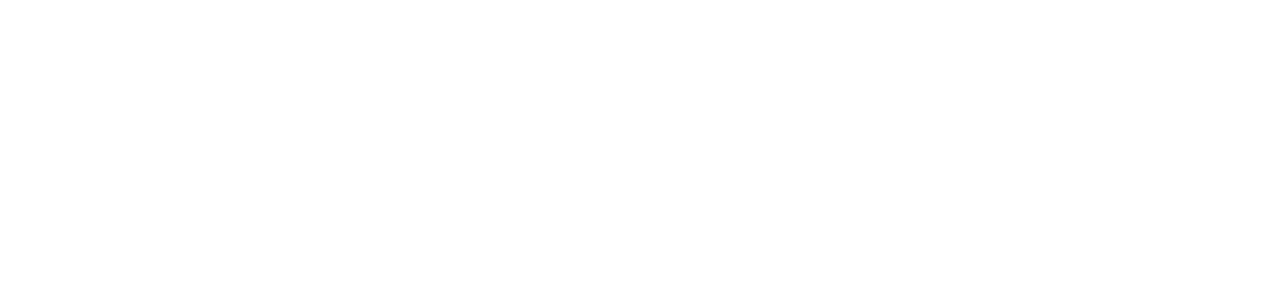
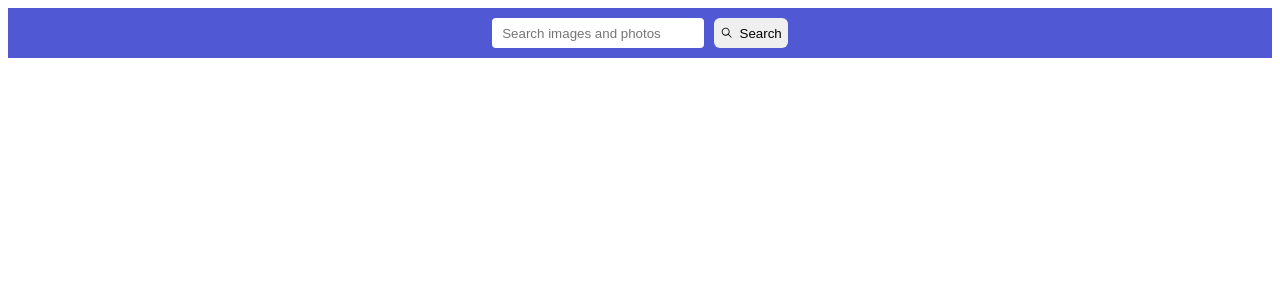
Before and after one commit to TyshchenkoYulia/goit-react-hw-04, a React (Vite) app: page / in a window 1280 px wide. Shown: the top 300 px of the page. Built offline with nearby package versions, Linux system fonts and the light colour scheme.

Commit message:
added task 1

```diff
--- a/package.json
+++ b/package.json
@@ -11,7 +11,9 @@
   },
   "dependencies": {
     "react": "^18.2.0",
-    "react-dom": "^18.2.0"
+    "react-dom": "^18.2.0",
+    "react-hot-toast": "^2.4.1",
+    "react-icons": "^5.1.0"
   },
   "devDependencies": {
     "@types/react": "^18.2.66",
--- a/src/App.jsx
+++ b/src/App.jsx
@@ -1,4 +1,13 @@
 // import { useState } from 'react'
+import SearchBar from "./components/SearchBar/SearchBar";
 // import './App.css'
 
-export default function App() {}
+export default function App() {
+  const handleSubmit = () => {};
+
+  return (
+    <div>
+      <SearchBar onSubmit={handleSubmit} />
+    </div>
+  );
+}
--- a/src/components/SearchBar/SearchBar.jsx
+++ b/src/components/SearchBar/SearchBar.jsx
@@ -0,0 +1,37 @@
+import css from "./SearchBar.module.css";
+import { IoIosSearch } from "react-icons/io";
+import toast, { Toaster } from "react-hot-toast";
+
+export default function SearchBar({ onSubmit }) {
+  const onSearch = (event) => {
+    event.preventDefault();
+    const form = event.target;
+    const data = form.elements.topic.value;
+    if (data.trim() === "") {
+      toast.error("Enter your value");
+      return;
+    }
+    onSubmit(data.trim());
+    form.reset();
+  };
+
+  return (
+    <header className={css.header}>
+      <form className={css.form} onSubmit={onSearch}>
+        <input
+          className={css.input}
+          type="text"
+          name="name"
+          autoComplete="off"
+          autoFocus
+          placeholder="Search images and photos"
+        />
+
+        <button className={css.btn} type="submit">
+          <IoIosSearch className={css.icon} /> Search
+        </button>
+        <Toaster />
+      </form>
+    </header>
+  );
+}
--- a/src/components/SearchBar/SearchBar.module.css
+++ b/src/components/SearchBar/SearchBar.module.css
@@ -0,0 +1,33 @@
+.header {
+  background-color: rgb(81, 88, 212);
+  width: auto;
+  height: 50px;
+}
+
+.form {
+  display: flex;
+  gap: 10px;
+  justify-content: center;
+
+  height: 30px;
+  padding-top: 10px;
+  padding-bottom: 10px;
+}
+.input {
+  border-radius: 4px;
+  border: none;
+  width: 200px;
+  padding-left: 10px;
+}
+.input:focus,
+.input:hover {
+  outline: none;
+}
+
+.btn {
+  display: flex;
+  align-items: center;
+  gap: 6px;
+  border-radius: 6px;
+  border: none;
+}
```
Also changed, not shown: 1 other file (tests, documents, lock files or other folders).
